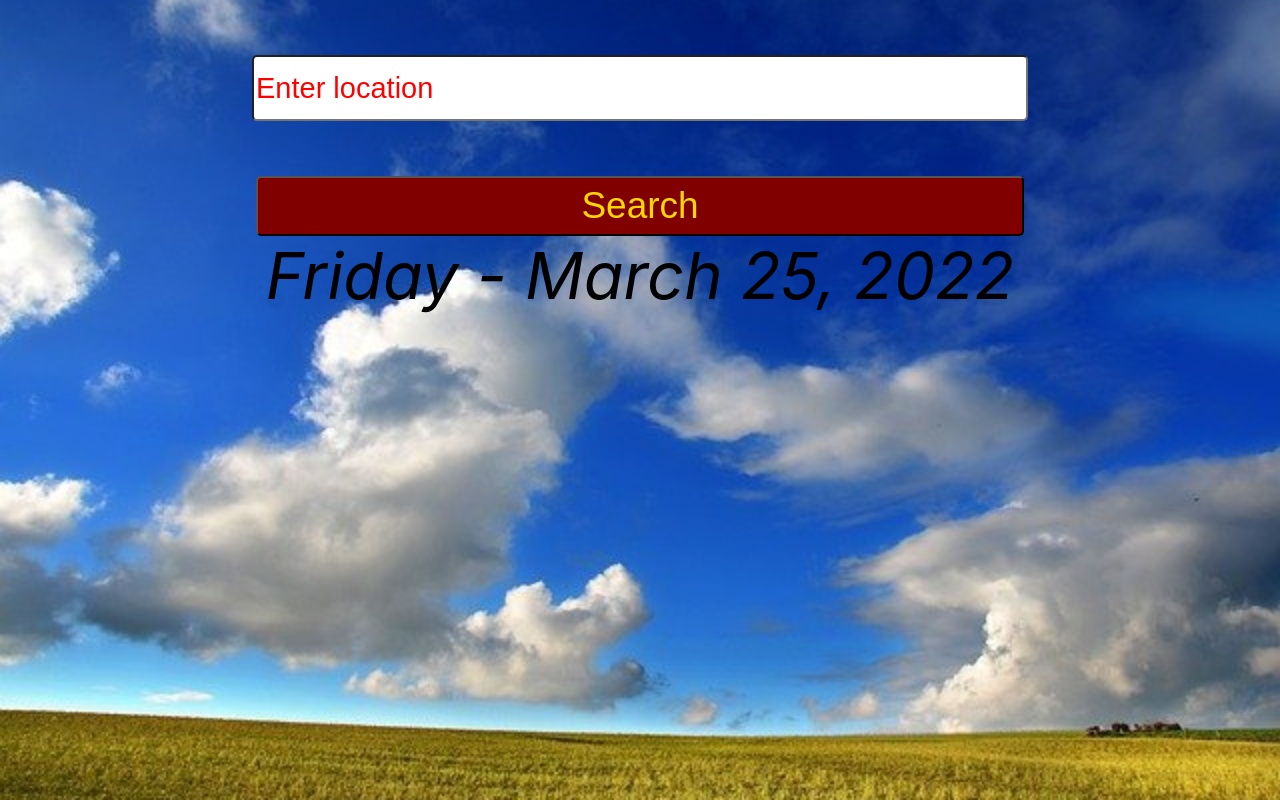
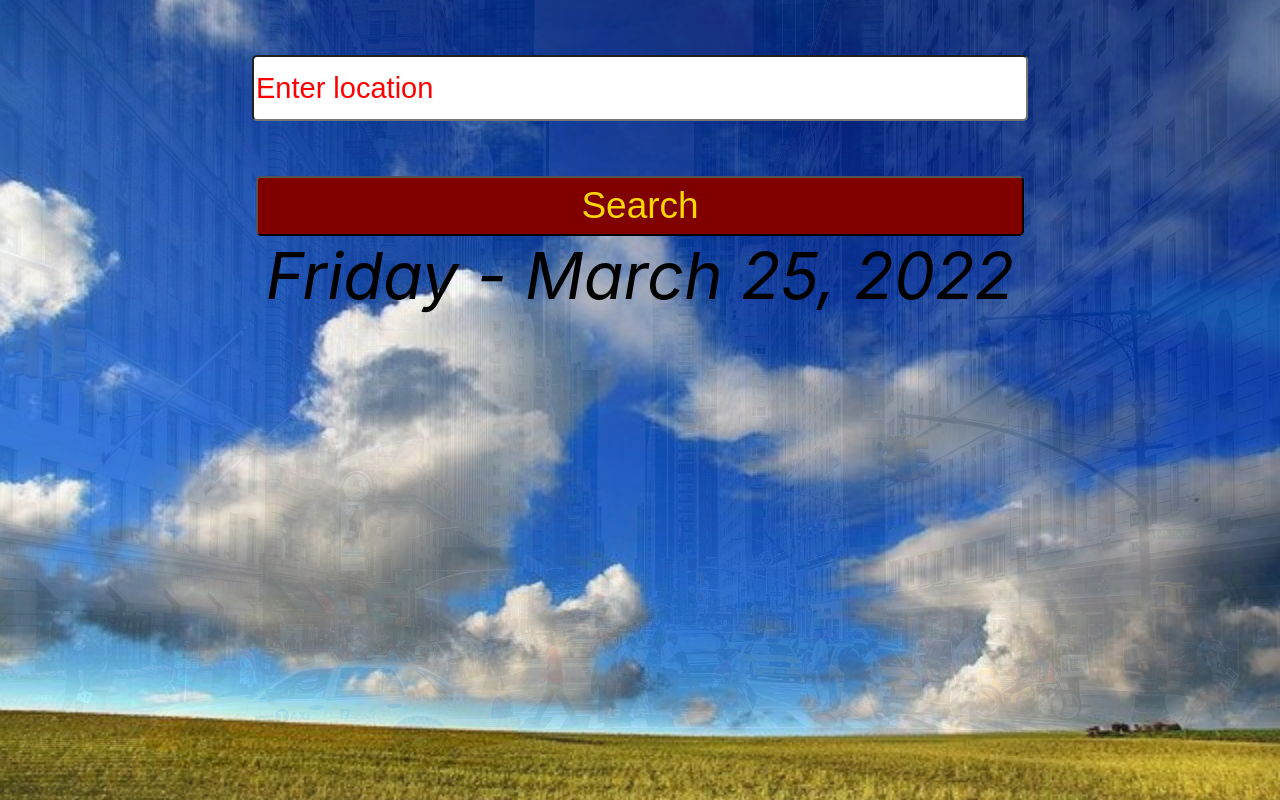
Before and after one commit to Mukunda-Bam/findweather.github.io, a React (Create React App) app: page / in a window 1280 px wide. Built offline with nearby package versions, Linux system fonts and the light colour scheme.

Commit message:
Update App.css

```diff
--- a/src/App.css
+++ b/src/App.css
@@ -9,16 +9,34 @@ body, html{
   background-repeat: no-repeat;
   height: 100%;
 }
+@media (prefers-reduced-motion: no-preference) {
+  body, html{
+    animation-name: logopicture;
+    animation-iteration-count:infinite;
+    animation-duration: 5s ;
+    animation-timing-function: linear;
+  }
+}
+
+@keyframes logopicture {
+  from {
+    background-image: url('./assets/countryside.jpg');
+  }
+  to {
+    background-image: url('./assets/city.jpg');
+  }
+}
+
 input[type="text"]{
   font-size: 29px;
- color: aqua;
-}
-::placeholder {
-  color: red;
+  color: aqua;
 }
 .input-container1{
   display: flex;
   justify-content: center;
+}
+::placeholder {
+  color: red;
 }
 .input-container2 {
   display: block;
@@ -82,6 +100,40 @@ span{
   text-shadow: 3px 6px rgba(50, 50, 70, 0.5);
 
 }
+@media (prefers-reduced-motion: no-preference) {
+  div.temperature{
+    animation-name: logo;
+    animation-iteration-count:infinite;
+    animation-duration: 15s ;
+    animation-timing-function: linear;
+  }
+}
+
+@keyframes logo {
+  from {
+    transform: rotate(0deg);
+  }
+  to {
+    transform: rotate(360deg);
+  }
+}
+@media (prefers-reduced-motion: no-preference) {
+  .weather{
+    animation-name: logo;
+    animation-iteration-count:infinite;
+    animation-duration: 30s ;
+    animation-timing-function: linear;
+  }
+}
+
+@keyframes logo {
+  from {
+    transform: rotate(0deg);
+  }
+  to {
+    transform: rotate(360deg);
+  }
+}
 .weather{
   text-align:center;
   color: magenta;
```
